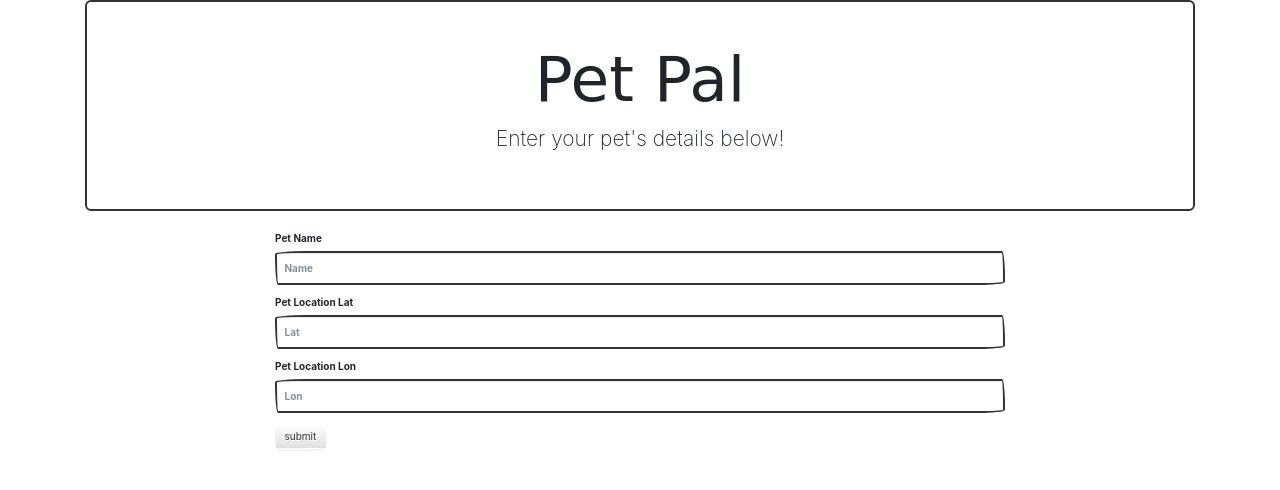
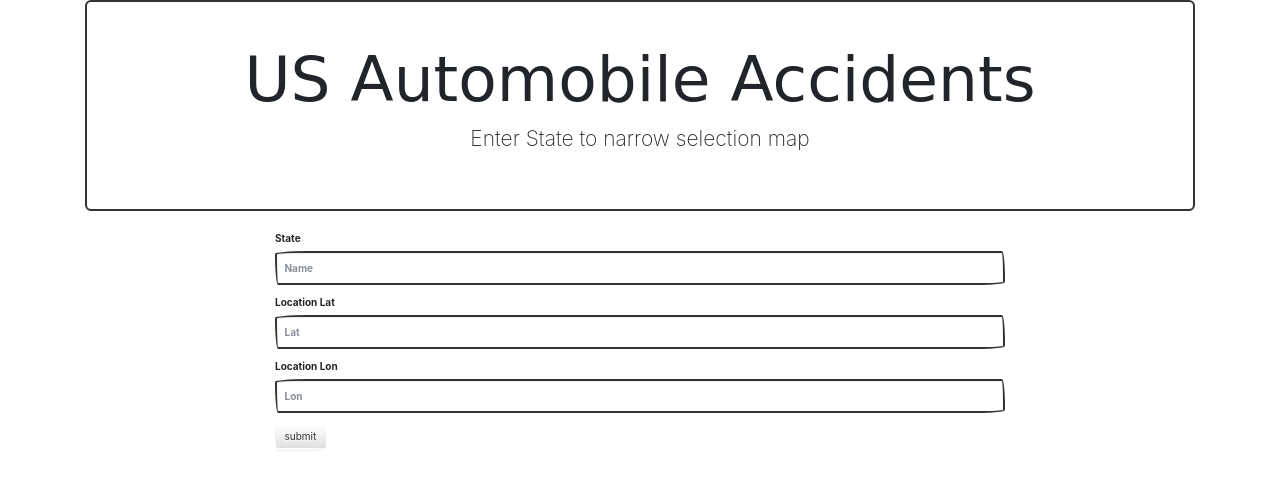
Before and after one commit to nidahussain/Car-Accident-Project, a Flask app: page /send in a window 1280 px wide. Shown: the top 490 px of the page. Run offline with Flask 2, Linux system fonts and the light colour scheme; some libraries are stand-ins or nearby versions; some web fonts are replaced.

Commit message:
cleaned dataset

```diff
--- a/accidents/static/js/app.js
+++ b/accidents/static/js/app.js
@@ -1,6 +1,6 @@
 function buildPlot() {
     /* data route */
-  var csv = "/data/US_Accidents_May19 2018_2019.csv";
+  var csv = "/data/FinalData.csv";
   d3.csv(csv).then(function(response) {
 
     console.log(response);
--- a/accidents/static/js/logic.js
+++ b/accidents/static/js/logic.js
@@ -49,7 +49,7 @@ d3.json("/mapkey").then( configResponse => {
 
   // Create a layer control, pass in the baseMaps and overlayMaps. Add the layer control to the map
 
-  d3.csv("US_Accidents_May19 2018_2019.csv").then(response => {
+  d3.csv("/data/FinalData.csv").then(response => {
     console.log(response.data);
   //d3.json('https://data.ny.gov/api/views/e8ky-4vqe/rows.json?accessType=DOWNLOAD').then(response => {
     //console.log(response.data);
--- a/accidents/templates/form.html
+++ b/accidents/templates/form.html
@@ -25,23 +25,23 @@
     <body>
         <div class="container">
             <div class="jumbotron" style="text-align: center">
-                <h1>Pet Pal</h1>
-                <p>Enter your pet's details below!</p>
+                <h1>US Automobile Accidents</h1>
+                <p>Enter State to narrow selection map</p>
             </div>
             <div class="row">
                 <div class="col-md-offset-2 col-md-8">
                     <form method="POST" action="/send" role="form", name="petform">
                         <div class="form-group">
-                            <label for="inputName">Pet Name</label>
-                            <input type="text" class="form-control" id="inputName" name="petName" placeholder="Name">
+                            <label for="inputState">State</label>
+                            <input type="text" class="form-control" id="inputName" name="State" placeholder="Name">
                         </div>
                         <div class="form-group">
-                            <label for="inputLat">Pet Location Lat</label>
-                            <input type="text" class="form-control" id="inputLat" name="petLat" placeholder="Lat">
+                            <label for="inputLat">Location Lat</label>
+                            <input type="text" class="form-control" id="inputLat" name="accLat" placeholder="Lat">
                         </div>
                         <div class="form-group">
-                            <label for="inputLon">Pet Location Lon</label>
-                            <input type="text" class="form-control" id="inputLon" name="petLon" placeholder="Lon">
+                            <label for="inputLon">Location Lon</label>
+                            <input type="text" class="form-control" id="inputLon" name="accLon" placeholder="Lon">
                         </div>
                         <input type="submit" value="submit" class="btn btn-default">
                     </form>
```
